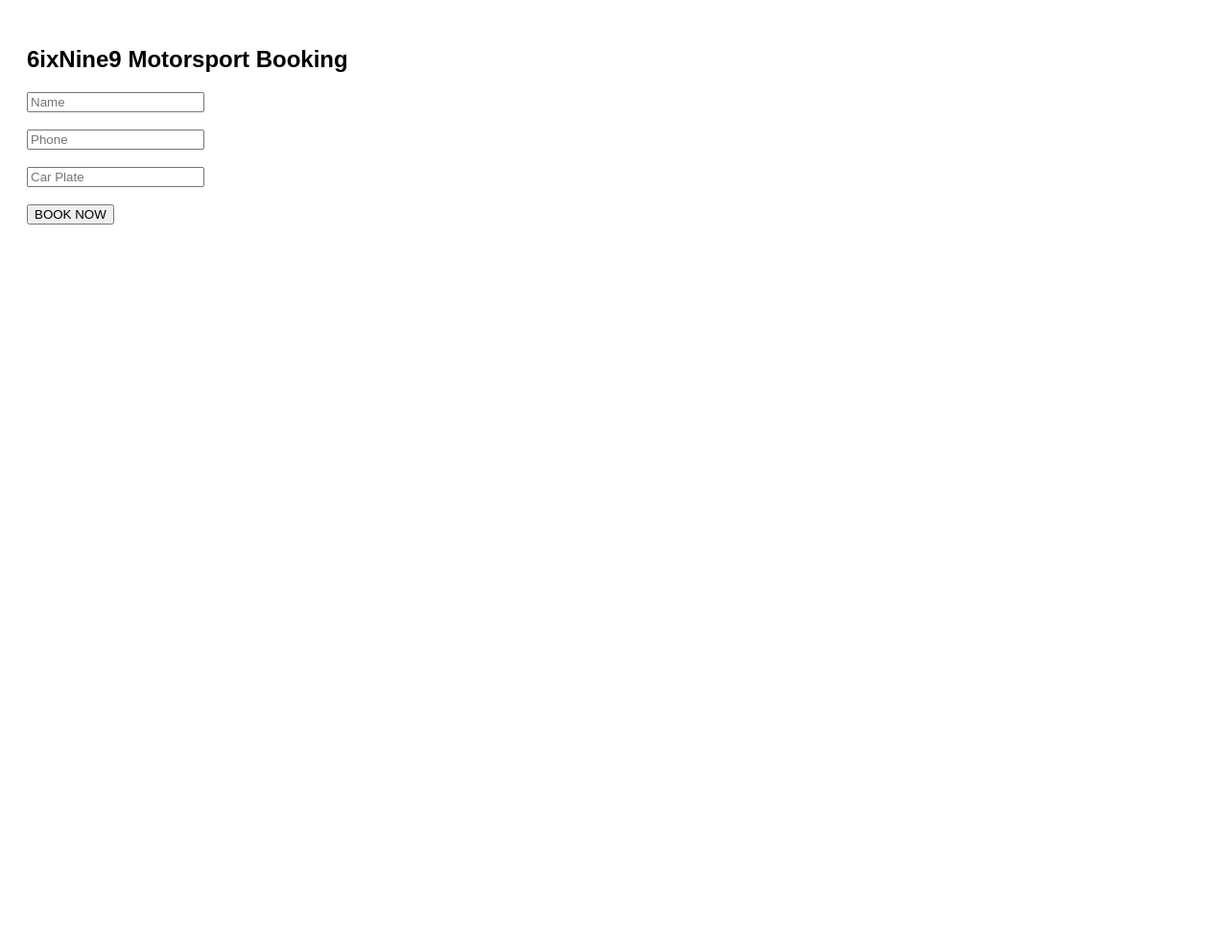
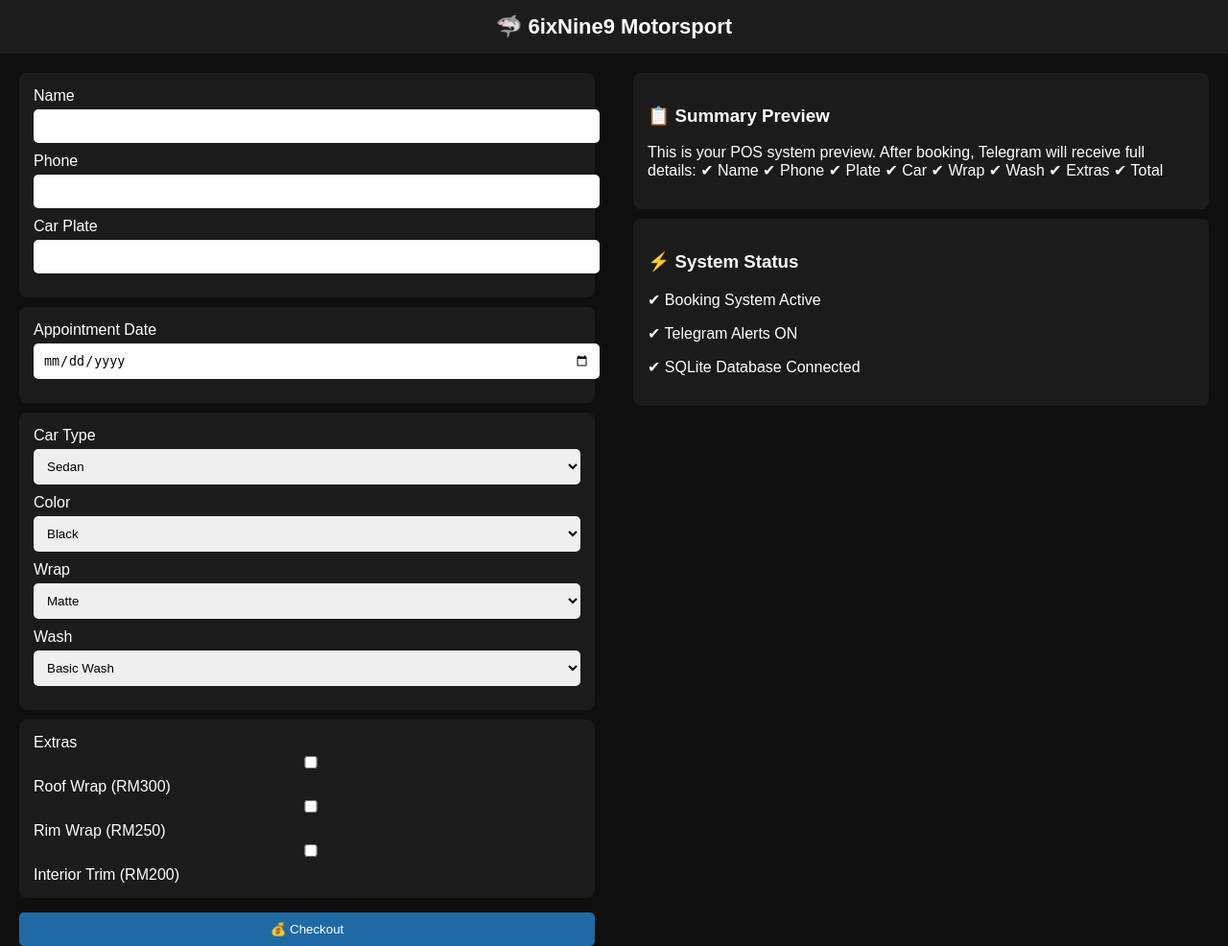
Before and after one commit to Athir-coder/6ixNine9-pos, a Flask app: page / in a window 1280 px wide. Shown: the whole page at 96% size. Before the commit the page ends 234 px from the top, so only its background shows below. Run offline with Flask 3, Linux system fonts and the light colour scheme.

Commit message:
Update index.html

```diff
--- a/templates/index.html
+++ b/templates/index.html
@@ -1,21 +1,184 @@
 <!DOCTYPE html>
 <html>
 <head>
-    <title>6ixNine9 Booking</title>
+    <title>6ixNine9 Motorsport</title>
+    <style>
+        body {
+            margin: 0;
+            font-family: Arial;
+            background: #0f0f0f;
+            color: white;
+        }
+
+        .header {
+            padding: 15px;
+            background: #1c1c1c;
+            text-align: center;
+            font-size: 22px;
+            font-weight: bold;
+        }
+
+        .container {
+            display: flex;
+            height: 90vh;
+        }
+
+        .left, .right {
+            flex: 1;
+            padding: 20px;
+        }
+
+        .box {
+            background: #1b1b1b;
+            padding: 15px;
+            margin-bottom: 10px;
+            border-radius: 8px;
+        }
+
+        input, select {
+            width: 100%;
+            padding: 10px;
+            margin-top: 5px;
+            margin-bottom: 10px;
+            border: none;
+            border-radius: 5px;
+        }
+
+        button {
+            width: 100%;
+            padding: 10px;
+            background: #1f6aa5;
+            color: white;
+            border: none;
+            border-radius: 5px;
+            cursor: pointer;
+            margin-top: 5px;
+        }
+
+        button:hover {
+            background: #1590ff;
+        }
+
+        .extras button {
+            background: #2b2b2b;
+        }
+
+        .extras button.active {
+            background: #1f6aa5;
+        }
+
+        .summary {
+            background: #111;
+            padding: 15px;
+            border-radius: 8px;
+            white-space: pre-line;
+        }
+    </style>
 </head>
-<body style="font-family:Arial; padding:20px;">
 
-<h2>6ixNine9 Motorsport Booking</h2>
+<body>
 
-<form action="/book" method="POST">
+<div class="header">🦈 6ixNine9 Motorsport</div>
 
-    <input name="name" placeholder="Name" required><br><br>
-    <input name="phone" placeholder="Phone" required><br><br>
-    <input name="plate" placeholder="Car Plate" required><br><br>
+<div class="container">
 
-    <button type="submit">BOOK NOW</button>
+    <!-- LEFT PANEL -->
+    <div class="left">
 
-</form>
+        <form action="/book" method="POST">
+
+            <div class="box">
+                <label>Name</label>
+                <input name="name" required>
+
+                <label>Phone</label>
+                <input name="phone" required>
+
+                <label>Car Plate</label>
+                <input name="plate" required>
+            </div>
+
+            <div class="box">
+                <label>Appointment Date</label>
+                <input type="date" name="date" required>
+            </div>
+
+            <div class="box">
+                <label>Car Type</label>
+                <select name="car">
+                    {% for k,v in cars.items() %}
+                        <option value="{{k}}">{{k}}</option>
+                    {% endfor %}
+                </select>
+
+                <label>Color</label>
+                <select name="color">
+                    {% for k,v in colors.items() %}
+                        <option value="{{k}}">{{k}}</option>
+                    {% endfor %}
+                </select>
+
+                <label>Wrap</label>
+                <select name="wrap">
+                    {% for k,v in wraps.items() %}
+                        <option value="{{k}}">{{k}}</option>
+                    {% endfor %}
+                </select>
+
+                <label>Wash</label>
+                <select name="wash">
+                    {% for k,v in washes.items() %}
+                        <option value="{{k}}">{{k}}</option>
+                    {% endfor %}
+                </select>
+            </div>
+
+            <div class="box extras">
+                <label>Extras</label>
+
+                {% for k,v in extras.items() %}
+                    <label>
+                        <input type="checkbox" name="extras" value="{{k}}">
+                        {{k}} (RM{{v}})
+                    </label><br>
+                {% endfor %}
+            </div>
+
+            <button type="submit">💰 Checkout</button>
+
+        </form>
+
+    </div>
+
+    <!-- RIGHT PANEL -->
+    <div class="right">
+
+        <div class="box">
+            <h3>📋 Summary Preview</h3>
+            <p>
+This is your POS system preview.
+After booking, Telegram will receive full details:
+✔ Name
+✔ Phone
+✔ Plate
+✔ Car
+✔ Wrap
+✔ Wash
+✔ Extras
+✔ Total
+            </p>
+        </div>
+
+        <div class="box">
+            <h3>⚡ System Status</h3>
+            <p>✔ Booking System Active</p>
+            <p>✔ Telegram Alerts ON</p>
+            <p>✔ SQLite Database Connected</p>
+        </div>
+
+    </div>
+
+</div>
 
 </body>
 </html>
```
